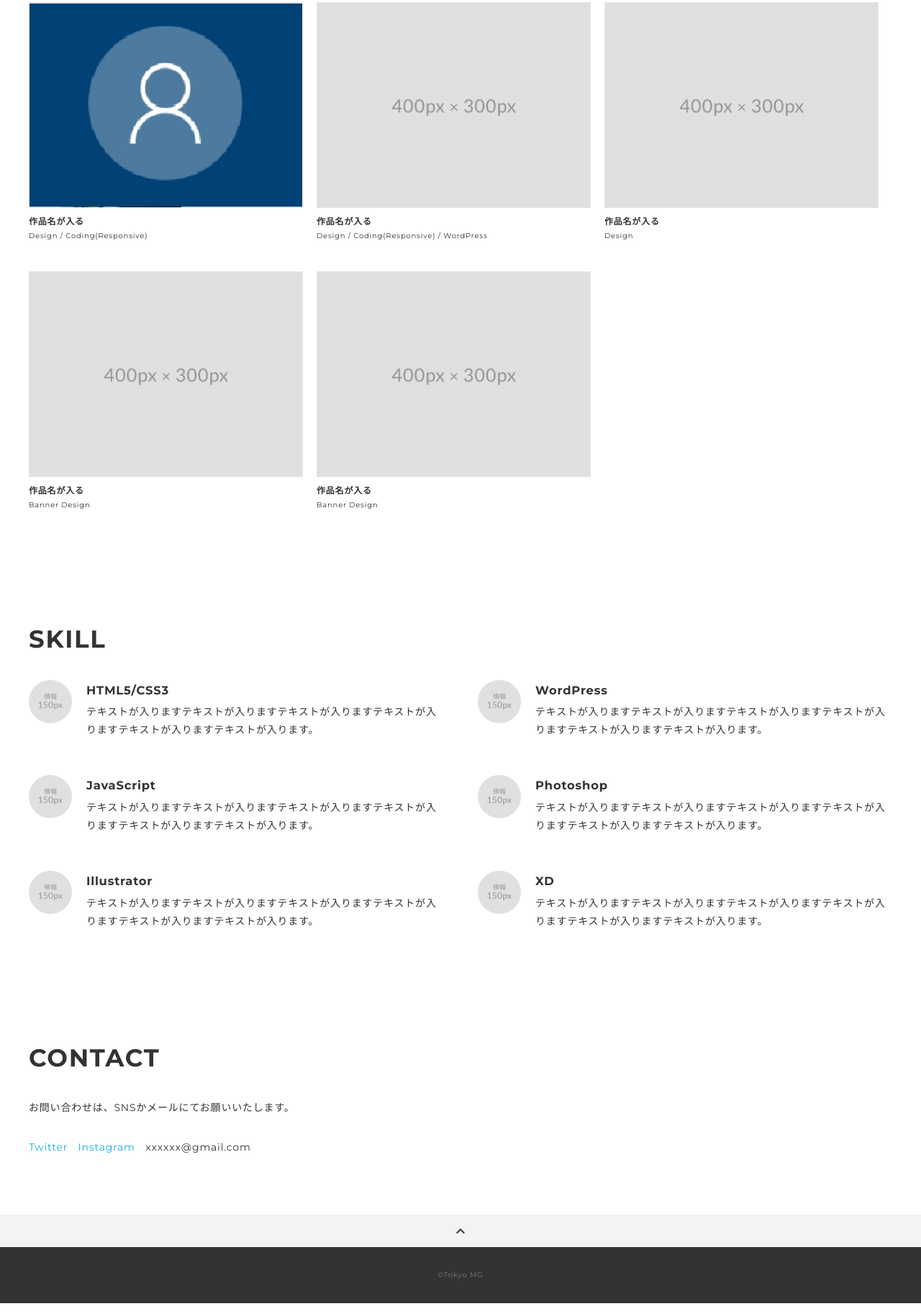
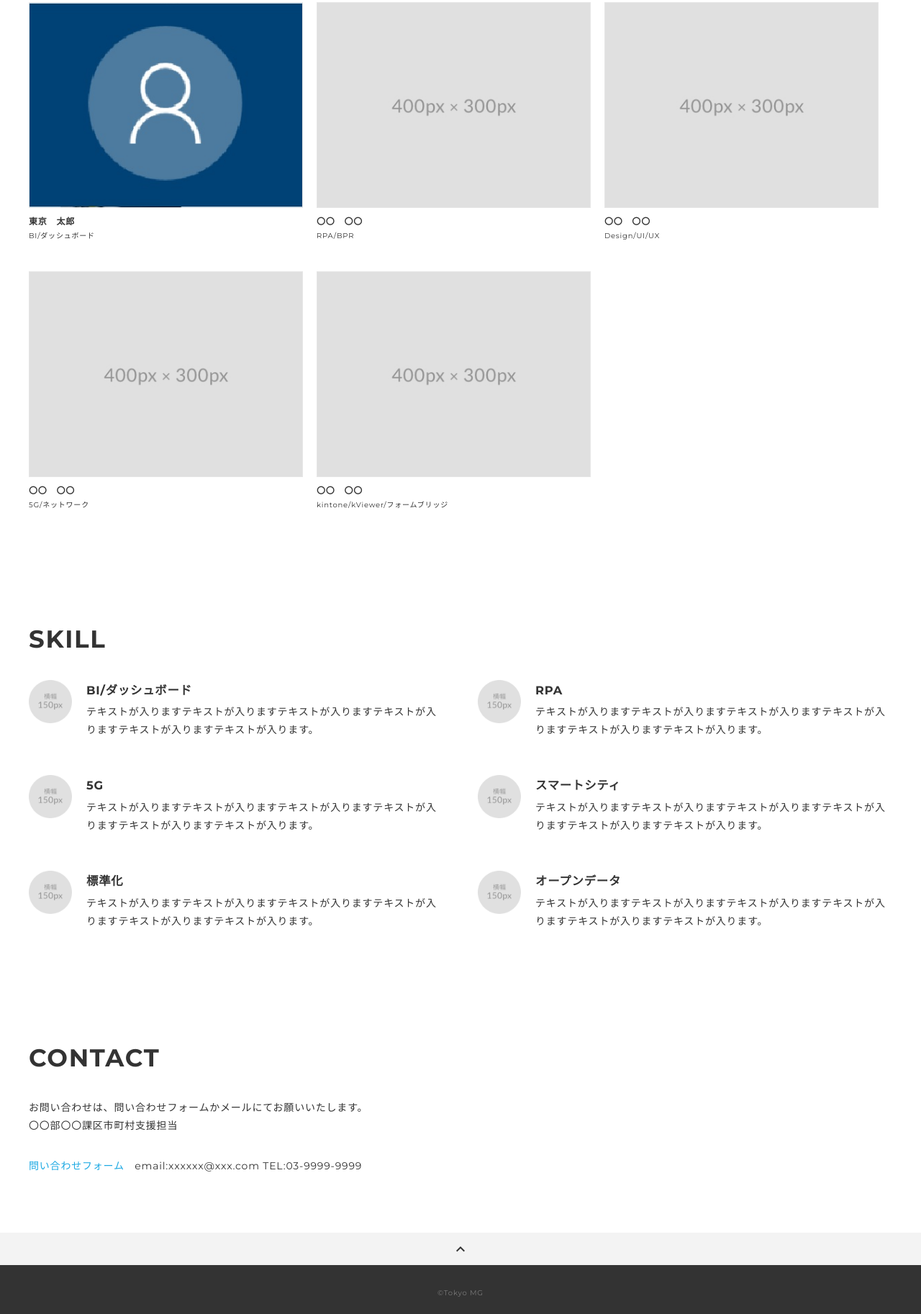
Before and after one commit to nuki333/tokyodx, a plain HTML site: page index.html in a window 1280 px wide. Shown: the part 911-2737 px from the top of the page at 72% size. Drawn offline with nearby package versions, Linux system fonts and the light colour scheme.

Commit message:
Add files via upload

```diff
--- a/css/style.css
+++ b/css/style.css
@@ -273,6 +273,8 @@ li {
 
 .article-img {
   margin-bottom: 20px;
+  /*20210508ADD 紹介画像のセンター表示*/
+  text-align: center;
 }
 
 .article-body {
--- a/index.html
+++ b/index.html
@@ -4,12 +4,12 @@
   <meta charset="utf-8">
   <meta name="viewport" content="width=device-width,initial-scale=1.0,user-scalable=no">
   <meta property='og:type' content='website'>
-  <meta property='og:title' content='WebデザイナーTokyo DXメンバー ポートフォリオ'>
+  <meta property='og:title' content='Tokyo DX Membersポートフォリオ'>
   <meta property='og:url' content='URLが入る'>
-  <meta property='og:description' content='Tokyo DXメンバーのポートフォリオサイトです。'>
+  <meta property='og:description' content='Tokyo DX Membersポートフォリオサイトです。'>
   <meta property="og:image" content="img/ogp.png">
   <meta name="description" content="Tokyo DXメンバーのポートフォリオサイトです" />
-  <title>Tokyo DXメンバー ポートフォリオ</title>
+  <title>Tokyo DX Membersポートフォリオ</title>
   <link rel="preconnect" href="https://fonts.gstatic.com">
   <link rel="preconnect" href="https://fonts.gstatic.com">
   <link href="https://fonts.googleapis.com/css2?family=Montserrat:wght@400;700&display=swap" rel="stylesheet">
@@ -27,7 +27,7 @@
     <header class="header ">
       <div class="header-inner">
         <h1 class="header-logo">
-          <!-- 20210508 クリック時にTOPに戻れないのでクリック時の遷移削除 -->
+          <!-- 20210508upd クリック時にTOPに戻れないのでクリック時の遷移削除 -->
           <!-- <a href=".">Tokyo DX Members</a> -->
            <a>Tokyo DX Members</a>
         </h1>
@@ -49,10 +49,10 @@
         <div class="split-body">
           <p class="split-title">Tokyo DX<br>Members</p>
           <p class="split-text">
-            東京都のデジタルシフトを支援<br>
-            デザインとコーディングはおまかせください。<br>
-            あああああああああ。<br>
-            あああああああああああああああああああああ。
+            東京都のデジタルシフト担当メンバーをご紹介します。<br>
+            区市町村が抱える課題にアウトリーチするため<br>
+            デジタルシフト担当メンバーのスキルセットと、<br>
+            区市町村の課題との最適なマッチングをご提案します。<br>
           </p>
         </div>
         <div class="split-img"></div>
@@ -66,28 +66,28 @@
           <div class="works-list">
             <a class="works-item" href="works-template.html">
               <p class="works-img"><img src="img/works-sample-thumb.jpg" alt="" /></p>
-              <p class="works-name">作品名が入る</p>
-              <p class="works-info">Design / Coding(Responsive)</p>
+              <p class="works-name">東京　太郎</p>
+              <p class="works-info">BI/ダッシュボード</p>
             </a>
             <a class="works-item" href="works-template.html">
               <p class="works-img"><img src="img/works-dummy-thumb.jpg" alt="" /></p>
-              <p class="works-name">作品名が入る</p>
-              <p class="works-info">Design / Coding(Responsive) / WordPress</p>
+              <p class="works-name">〇〇　〇〇</p>
+              <p class="works-info">RPA/BPR</p>
             </a>
             <a class="works-item" href="works-template.html">
               <p class="works-img"><img src="img/works-dummy-thumb.jpg" alt="" /></p>
-              <p class="works-name">作品名が入る</p>
-              <p class="works-info">Design</p>
+              <p class="works-name">〇〇　〇〇</p>
+              <p class="works-info">Design/UI/UX</p>
             </a>
             <a class="works-item" href="works-template.html">
               <p class="works-img"><img src="img/works-dummy-thumb.jpg" alt="" /></p>
-              <p class="works-name">作品名が入る</p>
-              <p class="works-info">Banner Design</p>
+              <p class="works-name">〇〇　〇〇</p>
+              <p class="works-info">5G/ネットワーク</p>
             </a>
             <a class="works-item" href="works-template.html">
               <p class="works-img"><img src="img/works-dummy-thumb.jpg" alt="" /></p>
-              <p class="works-name">作品名が入る</p>
-              <p class="works-info">Banner Design</p>
+              <p class="works-name">〇〇　〇〇</p>
+              <p class="works-info">kintone/kViewer/フォームブリッジ</p>
             </a>
           </div>
         </div>
@@ -102,7 +102,7 @@
             <div class="skill-item">
               <p class="skill-img"><img src="img/icon_skill.png" alt=""></p>
               <div class="skill-body">
-                <h3 class="skill-name">HTML5/CSS3</h3>
+                <h3 class="skill-name">BI/ダッシュボード</h3>
                 <p class="skill-text">
                   テキストが入りますテキストが入りますテキストが入りますテキストが入りますテキストが入りますテキストが入ります。</p>
               </div>
@@ -110,7 +110,7 @@
             <div class="skill-item">
               <p class="skill-img"><img src="img/icon_skill.png" alt=""></p>
               <div class="skill-body">
-                <h3 class="skill-name">WordPress</h3>
+                <h3 class="skill-name">RPA</h3>
                 <p class="skill-text">
                   テキストが入りますテキストが入りますテキストが入りますテキストが入りますテキストが入りますテキストが入ります。</p>
               </div>
@@ -118,7 +118,7 @@
             <div class="skill-item">
               <p class="skill-img"><img src="img/icon_skill.png" alt=""></p>
               <div class="skill-body">
-                <h3 class="skill-name">JavaScript</h3>
+                <h3 class="skill-name">5G</h3>
                 <p class="skill-text">
                   テキストが入りますテキストが入りますテキストが入りますテキストが入りますテキストが入りますテキストが入ります。</p>
               </div>
@@ -126,7 +126,7 @@
             <div class="skill-item">
               <p class="skill-img"><img src="img/icon_skill.png" alt=""></p>
               <div class="skill-body">
-                <h3 class="skill-name">Photoshop</h3>
+                <h3 class="skill-name">スマートシティ</h3>
                 <p class="skill-text">
                   テキストが入りますテキストが入りますテキストが入りますテキストが入りますテキストが入りますテキストが入ります。</p>
               </div>
@@ -134,7 +134,7 @@
             <div class="skill-item">
               <p class="skill-img"><img src="img/icon_skill.png" alt=""></p>
               <div class="skill-body">
-                <h3 class="skill-name">Illustrator</h3>
+                <h3 class="skill-name">標準化</h3>
                 <p class="skill-text">
                   テキストが入りますテキストが入りますテキストが入りますテキストが入りますテキストが入りますテキストが入ります。</p>
               </div>
@@ -142,7 +142,7 @@
             <div class="skill-item">
               <p class="skill-img"><img src="img/icon_skill.png" alt=""></p>
               <div class="skill-body">
-                <h3 class="skill-name">XD</h3>
+                <h3 class="skill-name">オープンデータ</h3>
                 <p class="skill-text">
                   テキストが入りますテキストが入りますテキストが入りますテキストが入りますテキストが入りますテキストが入ります。</p>
               </div>
@@ -157,12 +157,13 @@
         <div class="inner">
           <h2 class="title">CONTACT</h2>
           <p class="lead">
-            お問い合わせは、<br class="sp-only">SNSかメールにてお願いいたします。
+            お問い合わせは、<br class="sp-only">問い合わせフォームかメールにてお願いいたします。<br>
+            〇〇部〇〇課区市町村支援担当<br>
           </p>
           <div class="contact-list">
-            <a class="contact-item" href="https://twitter.com/" target="_blank" rel="noopener">Twitter</a>
-            <a class="contact-item" href="https://www.instagram.com/" target="_blank" rel="noopener">Instagram</a>
-            <span class="contact-item">xxxxxx@gmail.com</span>
+            <!-- <a class="contact-item" href="https://twitter.com/" target="_blank" rel="noopener">Twitter</a> -->
+            <a class="contact-item" href="https://www.digitalservice.metro.tokyo.lg.jp/contact.html" target="_blank" rel="noopener">問い合わせフォーム</a>
+            <span class="contact-item">email:xxxxxx@xxx.com TEL:03-9999-9999</span>
           </div>
         </div>
       </section>
```
Also changed, not shown: works-template.html (+21 -14 lines), 1 other file.
